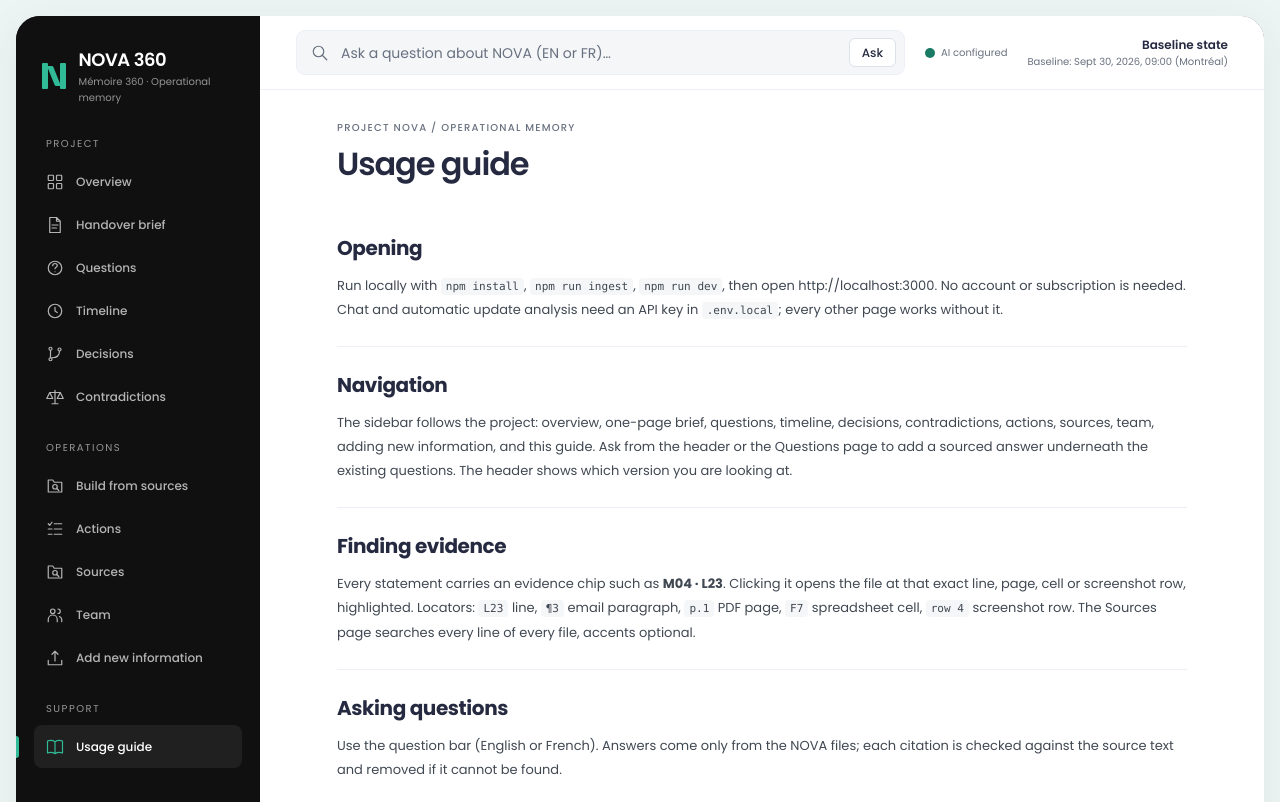
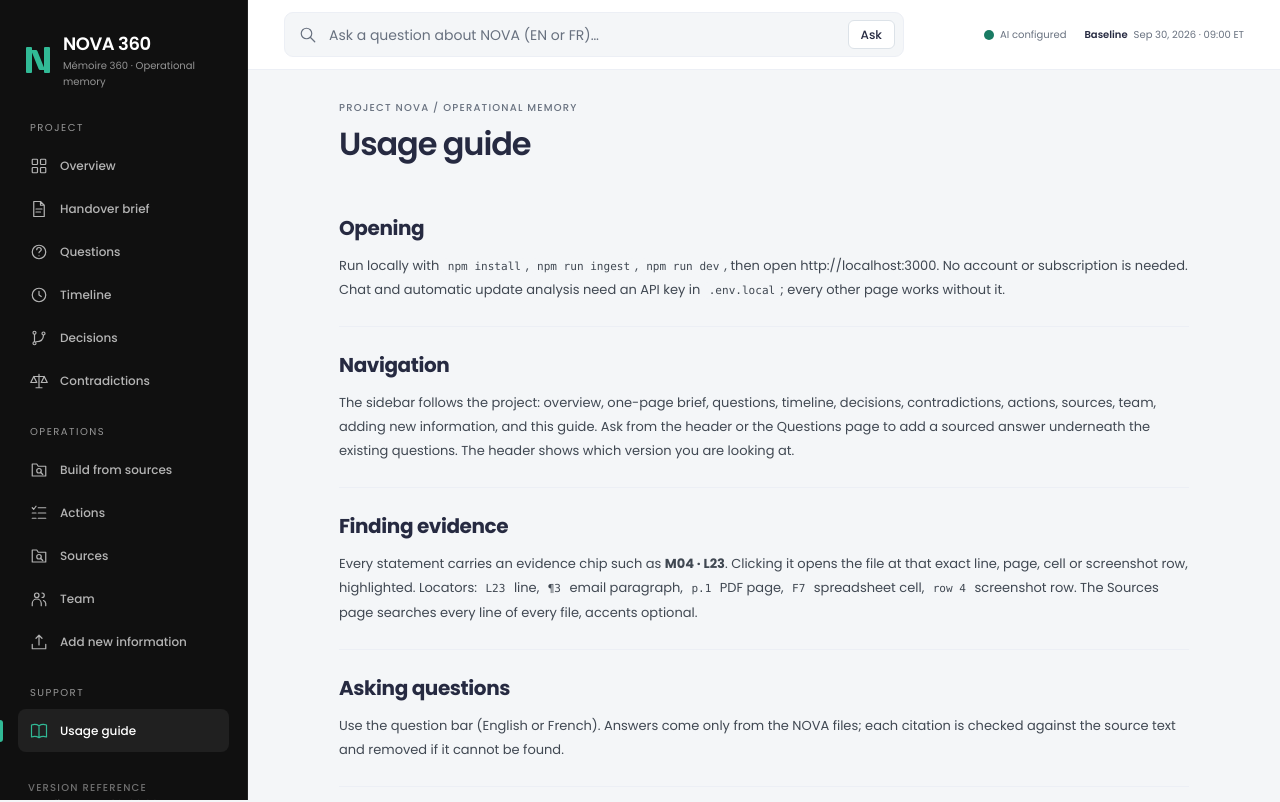
Before and after one commit to Arley100/memory_360_NOVA, a Next.js app: page /guide in a window 1280 px wide. Shown: the top 802 px of the page. Built offline with nearby package versions, Linux system fonts and the light colour scheme; no server answers.

Commit message:
changed display of header

```diff
--- a/src/app/globals.css
+++ b/src/app/globals.css
@@ -18,7 +18,8 @@
 }
 
 @layer base {
-  html { background: #edf4f4; color: var(--color-ink); }
+  :root { --sidebar-width: 248px; --topbar-height: 68px; }
+  html { background: var(--color-canvas); color: var(--color-ink); scroll-padding-top: calc(var(--topbar-height) + 16px); }
   body { font-family: var(--font-sans); font-feature-settings: "tnum" 1; font-size: 14px; line-height: 1.6; margin: 0; }
   h1 { font-size: 32px; line-height: 1.25; letter-spacing: -.035em; font-weight: 600; }
   h2 { font-size: 19px; line-height: 1.4; font-weight: 600; letter-spacing: -.02em; }
@@ -34,8 +35,8 @@
 }
 
 @layer components {
-  .app-shell { display: flex; min-height: calc(100vh - 32px); margin: 16px; background: #101010; border-radius: 24px; overflow: clip; box-shadow: 0 12px 48px #243b3b12; }
-  .sidebar { width: 244px; flex-shrink: 0; background: #101010; color: #fff; padding: 30px 18px 20px; position: sticky; top: 16px; height: calc(100vh - 32px); overflow-y: auto; display: flex; flex-direction: column; }
+  .app-shell { width: 100%; min-height: 100vh; min-height: 100dvh; background: var(--color-canvas); }
+  .sidebar { width: var(--sidebar-width); background: #101010; color: #fff; padding: 30px 18px 20px; position: fixed; inset: 0 auto 0 0; z-index: 30; height: 100vh; height: 100dvh; overflow-y: auto; overflow-x: hidden; border-right: 1px solid #ffffff12; display: flex; flex-direction: column; }
   .brand { display: flex; gap: 12px; align-items: center; padding: 0 8px 30px; }
   .nova-mark { display: flex; align-items: center; gap: 3px; width: 28px; height: 30px; }
   .nova-mark i { width: 6px; height: 26px; background: #31ba96; border-radius: 1px; }
@@ -49,14 +50,15 @@
   .nav-link.is-active svg { color: #31ba96; }
   .sidebar-footer { margin-top: auto; padding: 28px 10px 0; font-size: 11px; color: #d0d0d0; }
   .sidebar-footer span { font-size: 10px; color: #929292; }
-  .workspace { flex: 1; min-width: 0; background: white; }
-  .workspace-header { min-height: 72px; padding: 14px 36px; display: flex; align-items: center; gap: 20px; border-bottom: 1px solid var(--color-line); background: white; }
+  .workspace { margin-left: var(--sidebar-width); min-width: 0; min-height: 100vh; min-height: 100dvh; background: var(--color-canvas); }
+  .workspace-header { position: sticky; top: 0; z-index: 20; min-height: var(--topbar-height); padding: 12px 36px; display: flex; align-items: center; gap: 18px; border-bottom: 1px solid var(--color-line); background: var(--color-surface); }
   .header-search { display: flex; flex: 1; min-width: 180px; max-width: 620px; align-items: center; gap: 12px; padding: 7px 8px 7px 14px; background: #f4f6f8; border: 1px solid var(--color-line); border-radius: 9px; color: var(--color-muted); }
   .header-search:focus-within { border-color: var(--color-primary); }
   .search-submit { border-radius: 6px; padding: 4px 12px; background: white; border: 1px solid #dce2e8; color: var(--color-ink); font-size: 12px; font-weight: 500; }
-  .ai-status { display: flex; align-items: center; gap: 6px; font-size: 10px; color: var(--color-muted); margin-left: auto; max-width: 150px; }
-  .version-status { font-size: 10px; text-align: right; line-height: 1.6; max-width: 245px; }
-  .version-status .font-semibold { font-size: 12px; }
+  .ai-status { display: flex; align-items: center; gap: 6px; font-size: 10px; color: var(--color-muted); margin-left: auto; flex-shrink: 0; }
+  .version-status { display: flex; flex-wrap: wrap; align-items: center; justify-content: flex-end; gap: 2px 6px; font-size: 10px; text-align: right; line-height: 1.6; max-width: 300px; }
+  .version-status > span { white-space: nowrap; }
+  .version-status .font-semibold { font-size: 10px; }
   .workspace-content { padding: 30px 36px 40px; min-width: 0; }
   .page-header { display: flex; justify-content: space-between; align-items: flex-start; gap: 20px; margin-bottom: 26px; }
   .section-label { font-size: 10px; text-transform: uppercase; letter-spacing: .12em; font-weight: 500; color: var(--color-muted); }
@@ -88,30 +90,29 @@
 }
 
 @media (min-width: 900px) and (max-width: 1179px) {
-  .sidebar { width: 194px; padding-left: 12px; padding-right: 12px; }
+  :root { --sidebar-width: 194px; }
+  .sidebar { padding-left: 12px; padding-right: 12px; }
   .nav-link { font-size: 11px; gap: 9px; }
   .brand { gap: 8px; }
   .brand .text-lg { font-size: 16px; }
   .workspace-content { padding: 26px; }
   .workspace-header { padding: 14px 26px; gap: 12px; }
-  .ai-status { display: none; }
   .metric-value { font-size: 23px; }
 }
 @media (max-width: 899px) {
-  .app-shell { margin: 0; border-radius: 0; min-height: 100vh; display: block; }
-  .sidebar { position: static; width: 100%; height: auto; padding: 16px; }
+  :root { --sidebar-width: 0px; --topbar-height: 104px; }
+  .sidebar { position: static; width: 100%; height: auto; padding: 16px; border-right: 0; }
   .brand { padding: 0 0 14px; }
   .main-nav { flex-direction: row; gap: 0; overflow-x: auto; }
   .nav-group { display: flex; }
   .nav-label, .sidebar-footer { display: none; }
   .nav-link { white-space: nowrap; min-height: 40px; padding: 8px 12px; }
   .nav-link.is-active::before { display: none; }
-  .workspace-header { flex-wrap: wrap; padding: 14px 20px; gap: 12px; }
-  .header-search { max-width: none; }
-  .ai-status { display: none; }
+  .workspace-header { flex-wrap: wrap; align-content: center; padding: 12px 20px; gap: 8px 12px; }
+  .header-search { flex-basis: 100%; max-width: none; }
+  .ai-status { margin-left: 0; }
   .workspace-content { padding: 24px 20px; }
-  .version-status { width: 100%; max-width: none; text-align: left; }
-  .version-status > div { display: inline; margin-right: 8px; }
+  .version-status { flex: 1; min-width: 0; max-width: none; }
   .metric-strip { grid-template-columns: repeat(2,minmax(0,1fr)); }
   .metric-cell { padding: 14px 18px; }
   .metric-cell:nth-child(3) { border-left: 0; }
@@ -129,7 +130,7 @@
   html, body { background: white !important; color: black !important; }
   body { font-size: 9pt; line-height: 1.35; }
   .app-shell { display: block; background: white; margin: 0; min-height: 0; border-radius: 0; box-shadow: none; overflow: visible; }
-  .workspace, main { padding: 0 !important; max-width: none !important; }
+  .workspace, main { padding: 0 !important; max-width: none !important; margin: 0 !important; min-height: 0 !important; background: white !important; }
   .evidence-chip { font-size: 7pt; min-height: 0; padding: 0 3px; border-color: #aaa; color: #111; background: white; }
 }
 @media (prefers-reduced-motion: reduce) { *, *::before, *::after { transition: none !important; animation: none !important; scroll-behavior: auto !important; } }
@@ -180,7 +181,7 @@
   .resolution-row { display: flex; align-items: flex-start; gap: 12px; padding: 16px 22px; border-top: 1px solid var(--color-line); background: #f5faf8; font-size: 13px; }
   .resolution-row svg { color: var(--color-validation); margin-top: 2px; }
   .questions-workspace { display: grid; grid-template-columns: 220px minmax(0,1fr); gap: 32px; align-items: start; }
-  .question-index { position: sticky; top: 32px; }
+  .question-index { position: sticky; top: calc(var(--topbar-height) + 24px); }
   .question-index a { display: flex; gap: 9px; border-radius: 6px; padding: 11px 10px; font-size: 11px; color: var(--color-muted); }
   .question-index a:hover { background: #f4f6f8; color: var(--color-ink); }
   .question-index a span:first-child { color: var(--color-primary); font-size: 10px; font-weight: 600; flex-shrink: 0; }
--- a/src/app/layout.tsx
+++ b/src/app/layout.tsx
@@ -20,7 +20,7 @@ export default async function RootLayout({ children }: { children: React.ReactNo
         <link rel="stylesheet" href="https://fonts.googleapis.com/css2?family=Poppins:wght@400;500;600;700&display=swap" />
       </head>
       <body className="min-h-screen">
-        <a href="#main" className="sr-only focus:not-sr-only focus:absolute focus:left-2 focus:top-2 bg-white p-2 z-50">Skip to content</a>
+        <a href="#main" className="sr-only focus:not-sr-only focus:fixed focus:left-2 focus:top-2 bg-white p-2 z-50">Skip to content</a>
         <div className="app-shell">
           <aside className="no-print sidebar">
             <Link href="/" className="brand">
@@ -44,9 +44,10 @@ export default async function RootLayout({ children }: { children: React.ReactNo
                 <span className={`h-2.5 w-2.5 rounded-full ${ai ? "bg-validation" : "bg-muted"}`} aria-hidden />
                 {ai ? <span>AI configured</span> : <span>AI off · evidence-only mode</span>}
               </div>
-              <div className="version-status">
-                <div className="font-semibold">{last ? `Current state · after ${last}` : "Baseline state"}</div>
-                <div className="text-muted">Baseline: Sept 30, 2026, 09:00 (Montréal){ups.length ? ` · ${ups.length} update(s)` : ""}</div>
+              <div className="version-status" title={`Baseline: Sept 30, 2026, 09:00 (Montréal)${last ? ` · Current state after ${last} · ${ups.length} published update(s)` : ""}`}>
+                <span className="font-semibold">{last ? `Current · ${last}` : "Baseline"}</span>
+                <span className="text-muted">{last ? "Baseline · " : ""}Sep 30, 2026 · 09:00 ET</span>
+                {ups.length > 0 && <span className="text-muted">· {ups.length} update(s)</span>}
               </div>
             </header>
             <main id="main" tabIndex={-1} className="workspace-content">{children}</main>
```
